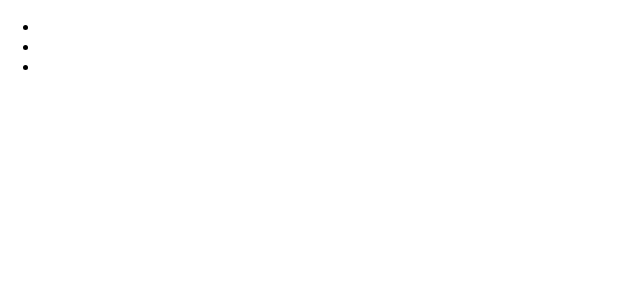
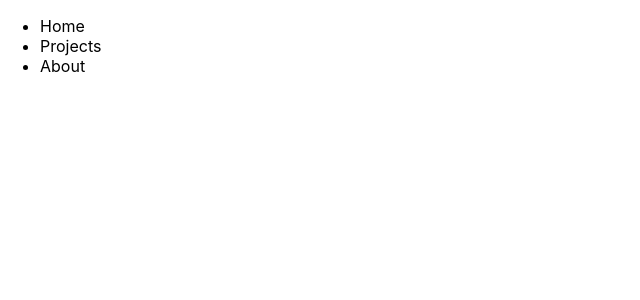
Before and after one commit to AymenBida/aymen-bida-portfolio, a Next.js app: page / in a window 1280 px wide. Shown: the top 300 px of the page, without its empty margins (0-640 px from the left). Built offline with nearby package versions, Linux system fonts and the light colour scheme.

Commit message:
Create nav element with three links

```diff
--- a/components/Header/Header.js
+++ b/components/Header/Header.js
@@ -1,10 +1,24 @@
+import Link from "next/link";
+
 const Header = () => {
   return (
     <nav data-cy="nav">
       <ul>
-        <li data-cy="nav-item"></li>
-        <li data-cy="nav-item"></li>
-        <li data-cy="nav-item"></li>
+        <li data-cy="nav-item">
+          <Link href="/">
+            <a>Home</a>
+          </Link>
+        </li>
+        <li data-cy="nav-item">
+          <Link href="/projects">
+            <a>Projects</a>
+          </Link>
+        </li>
+        <li data-cy="nav-item">
+          <Link href="/about">
+            <a>About</a>
+          </Link>
+        </li>
       </ul>
     </nav>
   );
```
Also changed, not shown: 1 other file (tests, documents, lock files or other folders).
